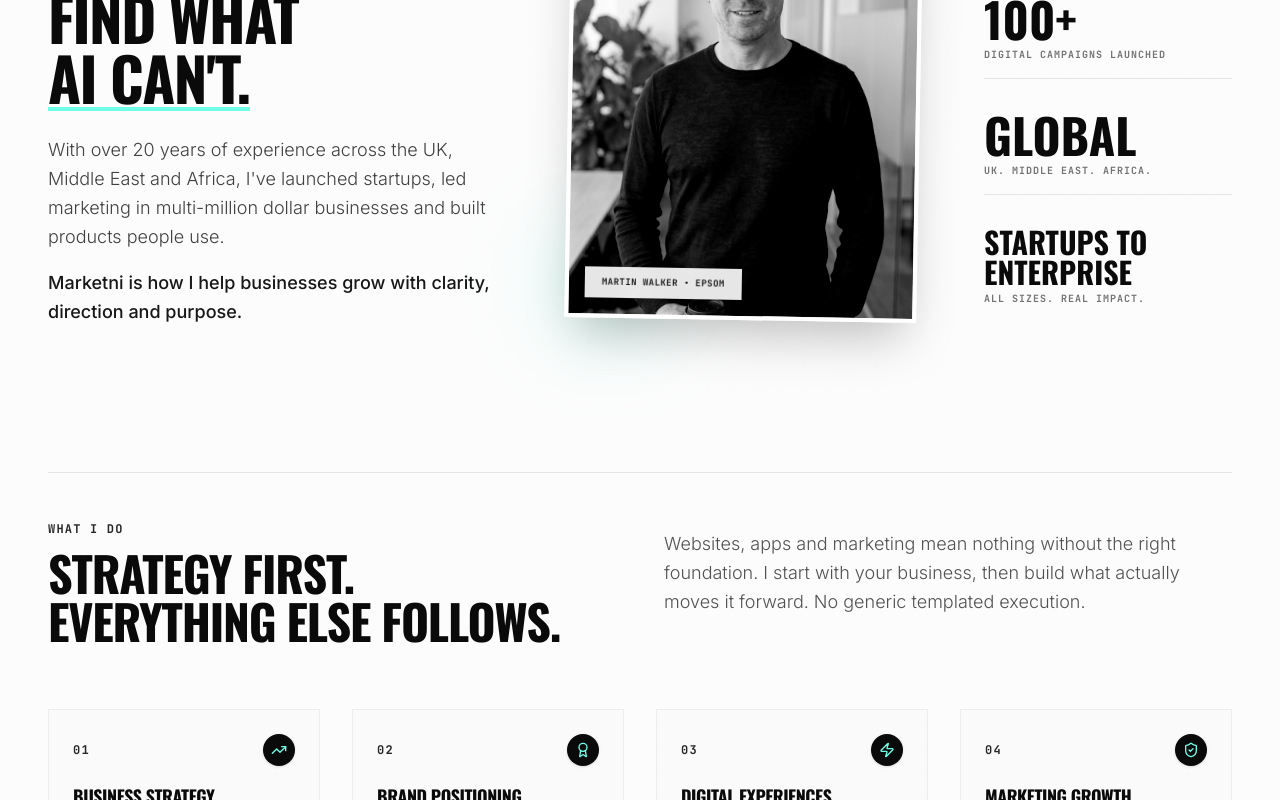
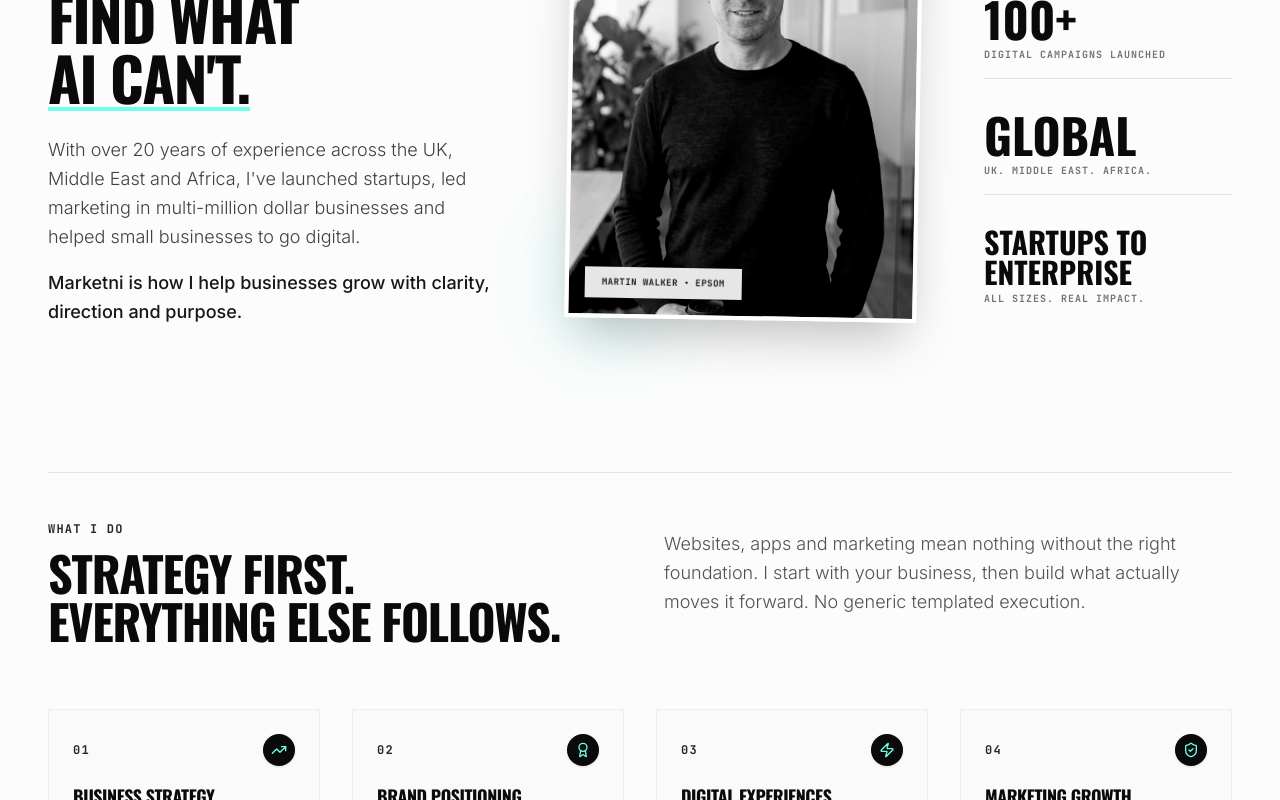
Before and after one commit to Teezi-App/marketni, a React (Vite) app: page / in a window 1280 px wide. Shown: the part 1180-1980 px from the top of the page. Built offline with nearby package versions, Linux system fonts and the light colour scheme.

Commit message:
style: update hero text, bio, and audit component
Refine brand messaging in the hero section, update professional experience bio, and remove decorative tech lines from the strategy component for a cleaner UI.

```diff
--- a/src/components/AboutAndStrategy.tsx
+++ b/src/components/AboutAndStrategy.tsx
@@ -36,7 +36,7 @@ export default function AboutAndStrategy({ onScrollToSection }: AboutAndStrategy
 
             <div className="space-y-4 text-neutral-700 leading-relaxed font-light text-base md:text-lg">
               <p>
-                With over 20 years of experience across the UK, Middle East and Africa, I've launched startups, led marketing in multi-million dollar businesses and built products people use.
+                With over 20 years of experience across the UK, Middle East and Africa, I've launched startups, led marketing in multi-million dollar businesses and helped small businesses to go digital.
               </p>
               <p className="font-medium text-neutral-900">
                 Marketni is how I help businesses grow with clarity, direction and purpose.
--- a/src/components/Hero.tsx
+++ b/src/components/Hero.tsx
@@ -311,7 +311,7 @@ export default function Hero({ onScrollToSection }: HeroProps) {
 
             <h1 className="text-4xl sm:text-5xl lg:text-5xl xl:text-6xl font-black tracking-tight text-white leading-none font-display uppercase">
               AI CAN MAKE IT <br />
-              LOOK OK. <br />
+              LOOK GREAT. <br />
               NOT MAKE IT <br />
               <span className="text-brand-green">DIFFERENT.</span>
             </h1>
--- a/src/components/InteractiveAuditer.tsx
+++ b/src/components/InteractiveAuditer.tsx
@@ -95,10 +95,6 @@ export default function InteractiveAuditer() {
 
   return (
     <section id="strategy" className="bg-brand-green border-b border-black/15 text-neutral-900 py-24 px-6 md:px-12 relative overflow-hidden">
-
-      {/* Absolute Tech Lines */}
-      <div className="absolute top-0 left-1/4 w-px h-full bg-black/10 pointer-events-none" />
-      <div className="absolute top-0 right-1/4 w-px h-full bg-black/10 pointer-events-none" />
 
       {/* Cybernetic glowing background asset */}
       <div className="absolute top-1/2 left-1/2 -translate-x-1/2 -translate-y-1/2 w-[600px] h-[600px] bg-white/20 rounded-full blur-[140px] pointer-events-none" />
```
